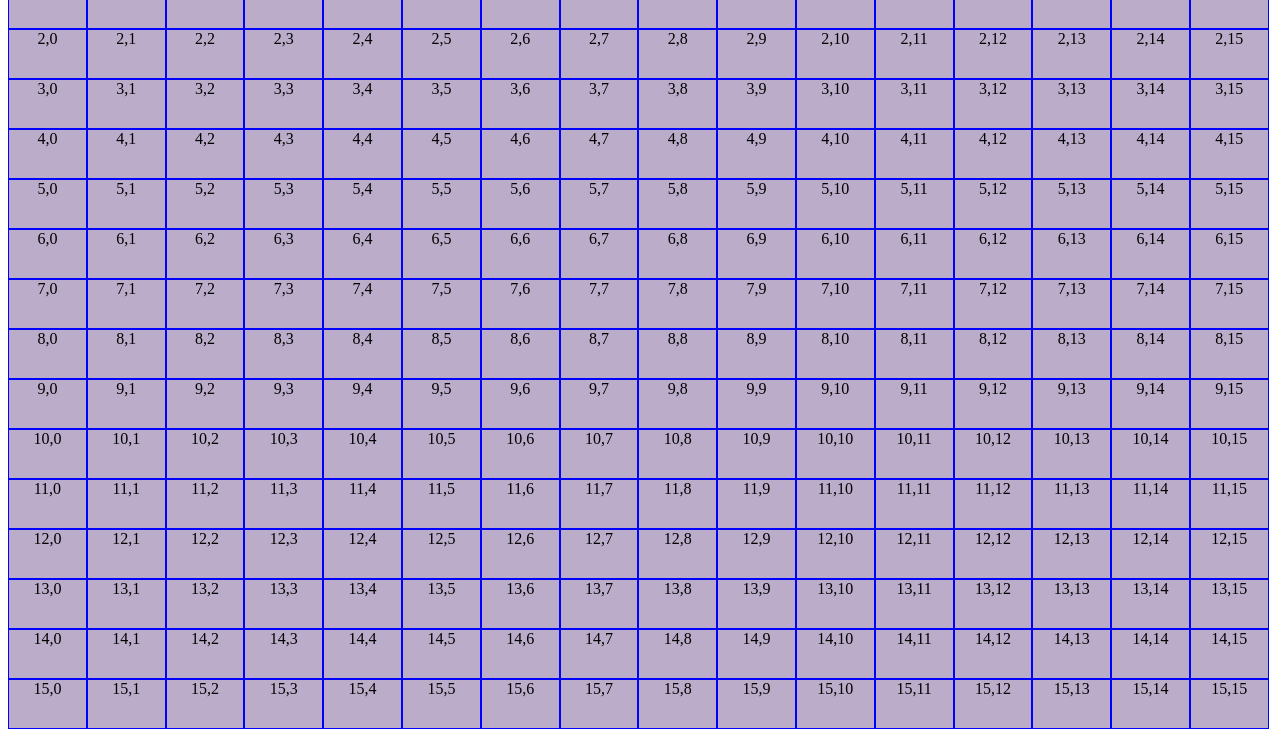
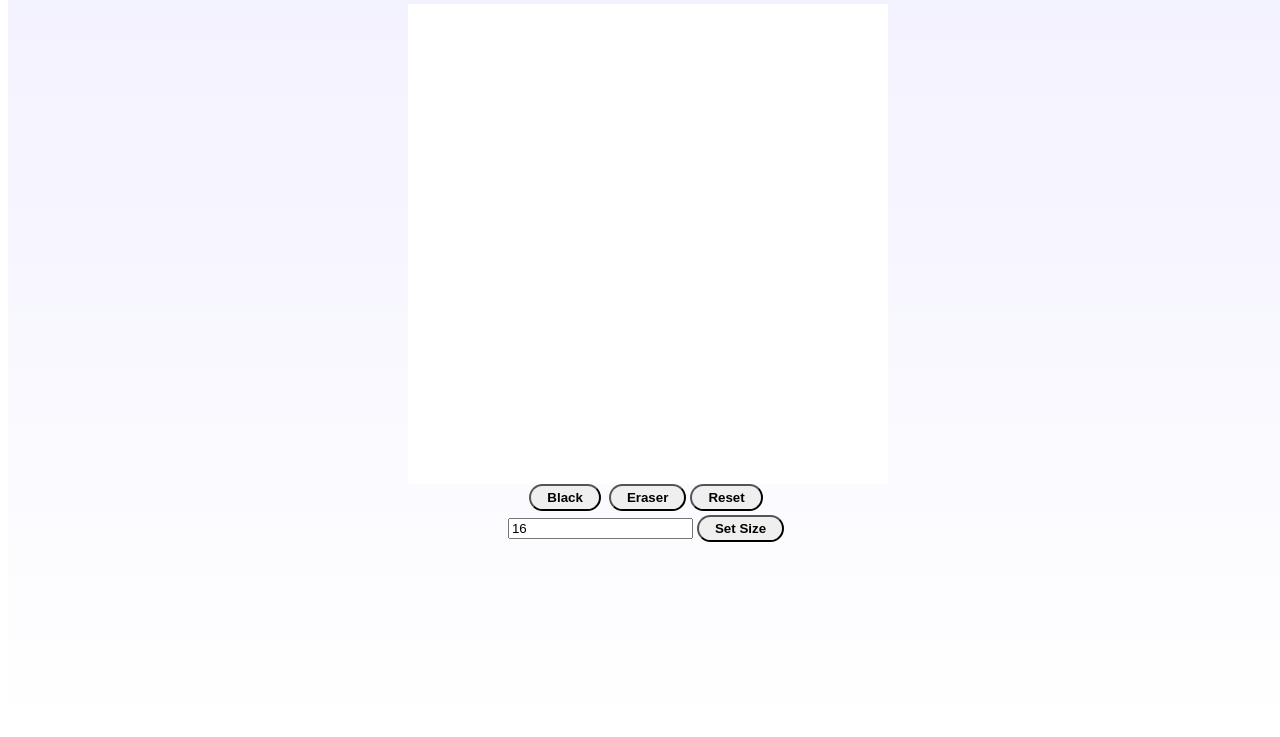
Before and after one commit to NateOC/EtchASketch, a plain HTML site: page index.html in a window 1280 px wide. Shown: the part 79-816 px from the top of the page. Drawn offline with Linux system fonts and the light colour scheme.

Commit message:
Switched to external JS file, and completed project.

```diff
--- a/index.html
+++ b/index.html
@@ -1,34 +1,39 @@
 <!DOCTYPE html>
 <html lang="en">
-<head>
-    <meta charset="UTF-8">
-    <meta name="viewport" content="width=device-width, initial-scale=1.0">
-    <link href="style.css" rel="stylesheet" type="text/css" />
-</head>
-<body>
+    <head>
+        <meta charset="UTF-8" />
+        <meta http-equiv="X-UA-Compatible" content="IE=edge" />
+        <meta name="viewport" content="width=device-width, initial-scale=1.0" />
+        <link rel="stylesheet" href="style.css" />
+    </head>
+    <body>
 
+        <div class="flex-container">
+            <div class="title"><h1>Etch A Sketch</h1></div>
+            <div class="content">
+              <div class="board"></div>
+              <div class="buttons">
 
-    <div class="container">
+                    <button class="blackButton" onclick="changeColor('black')">
+                    Black
+                    </button>
 
-    </div>
+                    <button class="erasorButton" onclick="changeColor('white')">
+                    Eraser
 
-    <script>
-        const container = document.querySelector(".container");
-
-        function makeGrid() {
-        for (i = 0; i < 16; i++) { //makes 16 rows to create square grid
-            for (j = 0; j < 16; j++) { //makes a row of 16 boxes
-            const row = document.createElement("div");
-            container.appendChild(row);
-            row.textContent = `${i},${j}`
-            }
-        }
-        }
-        makeGrid();
-
-    </script>
-
-
-
-</body>
+                    <button onclick="resetBoard()">Reset</button>
+              </div>
+              <div>
+                    <input
+                    type="text"
+                    placeholder="Size of Board"
+                    value="16"
+                    onchange = "changeSize(this.value)"
+                    />
+                    <button>Set Size</button>
+                    </div>
+                </div>
+            </div>
+    </body>
+    <script src="script.js"></script>
 </html>
--- /dev/null
+++ b/script.js
@@ -0,0 +1,43 @@
+let click = true;
+let color = 'black';
+
+function fillBoard(size) {
+    let board = document.querySelector(".board");
+    let squares = board.querySelectorAll("div");
+    squares.forEach((div) => div.remove());
+    board.style.gridTemplateColumns = `repeat(${size} , 1fr)`;
+    board.style.gridTemplateRows = `repeat(${size} , 1fr)`;
+
+    let amount = size * size;
+    for (let i = 0; i < amount; i++) {
+      let square = document.createElement("div");
+      square.addEventListener("mouseover", colorSquare);
+      square.style.backgroundColor = "white";
+      board.insertAdjacentElement("beforeend", square);
+    }
+  }
+
+  fillBoard(16);
+
+  function changeSize(input) {
+    if (input >= 2 && input <= 100) {
+      fillBoard(input);
+    } else {
+      console.log("Too many or too few squares.")
+    }
+  }
+
+  function colorSquare() {
+    if (click) {
+        this.style.backgroundColor = color;
+    }
+  }
+  function changeColor(choice) {
+    color = choice;
+  }
+
+  function resetBoard() {
+    let board = document.querySelector(".board");
+    let squares = board.querySelectorAll("div");
+    squares.forEach((div) => (div.style.backgroundColor = "white"));
+  }
--- a/style.css
+++ b/style.css
@@ -1,17 +1,45 @@
 body {
-    height: 100%;
-    width: 100%;
+    line-height: 1;
   }
 
-  .container {
-      display: flex;
-      flex-direction: row;
-      flex-wrap: wrap;
-      text-align: center;
+  .flex-container {
+    height: 100vh;
+    width: 100vw;
+    display: flex;
+    flex-direction: column;
+    align-items: center;
+    background: linear-gradient(rgba(96, 79, 252, 0.082), white);
   }
-  .container div{
-    width: 6vw;
-    height: 6vh;
-    border: 1px solid blue;
-    background-color: rgb(187, 173, 201);
+  .board {
+    width: 80%;
+    height: 80%;
+    display: grid;
+    background-color: white;
+
   }
+
+  .content {
+    display: flex;
+    flex-direction: column;
+    align-items: center;
+    min-width: 300px;
+    min-height: 300px;
+    width: 60vw;
+    height: 60vw;
+    max-width: 600px;
+    max-height: 600px;
+  }
+  .title {
+    display: flex;
+    justify-content: center;
+  }
+
+  button {
+    padding: 0.3em 1.2em;
+    margin: 0 0.3em 0.3em 0;
+    border-radius: 2em;
+    text-decoration: none;
+    font-weight: 600;
+    text-align: center;
+    transition: all 0.2s;
+  }
```
